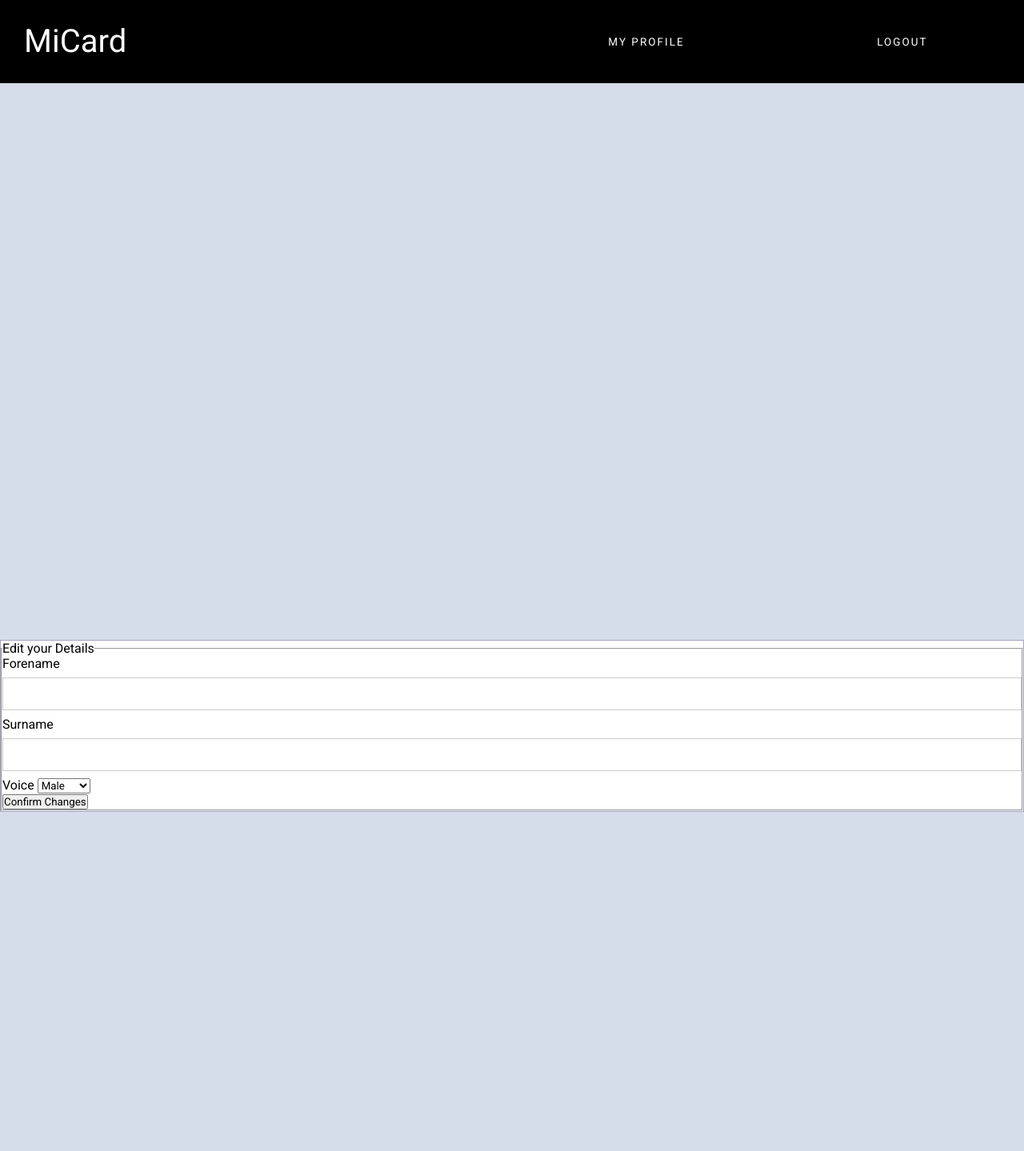
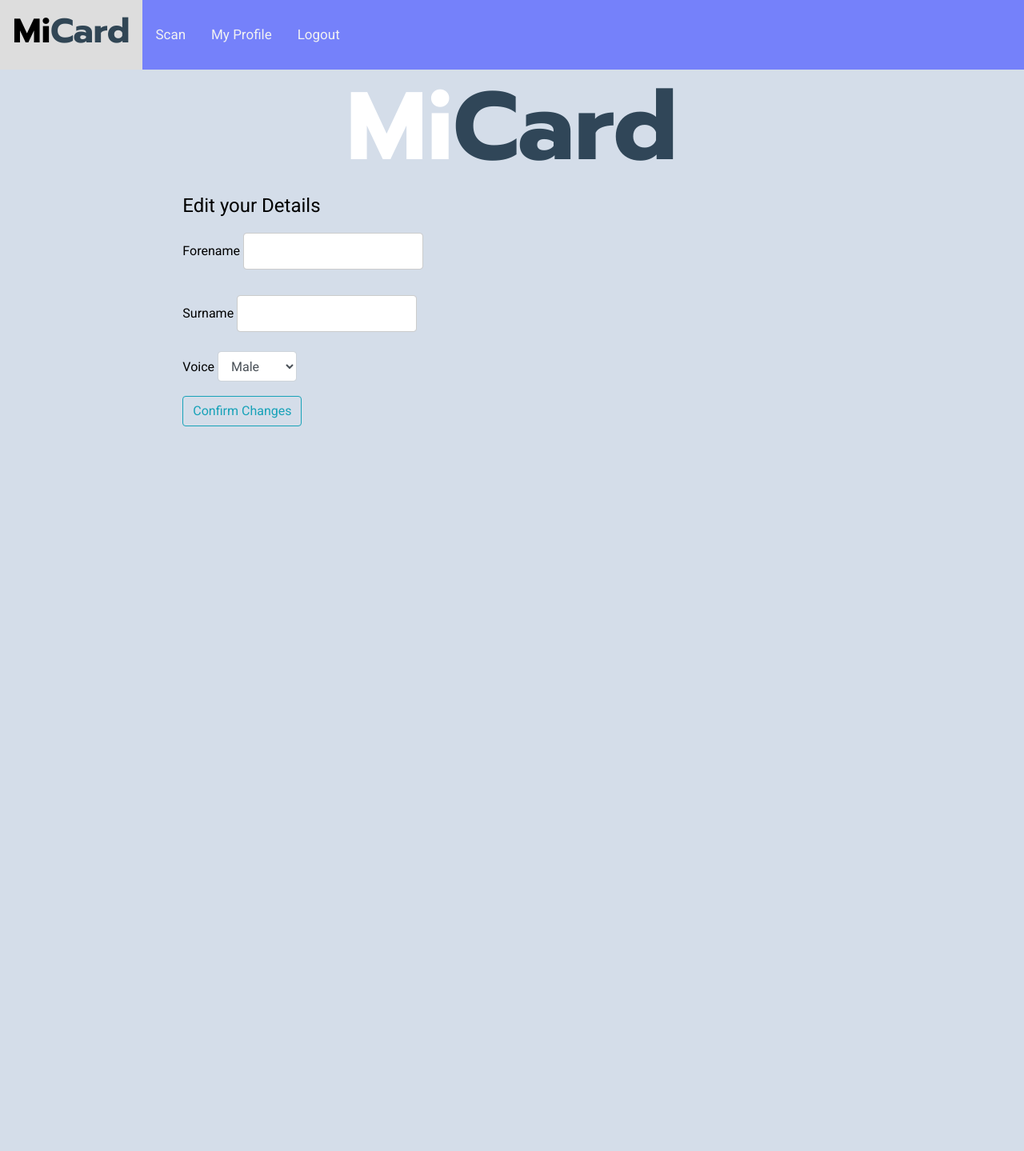
Before and after one commit to t-uddin/MiCard, a Flask app: page /editaccount/ in a window 1280 px wide. Shown: the top 1439 px of the page at 80% size. After the commit the page ends 533 px from the top, so only its background shows below. Run offline with Flask 2, Linux system fonts and the light colour scheme.

Commit message:
fix: changed navbar + fixed responsivity

```diff
--- a/app/static/css/laptop-responsive.css
+++ b/app/static/css/laptop-responsive.css
@@ -1,6 +1,17 @@
 @media (min-width: 901px) {
   body {
     grid-template-rows: 100vh 80vh 170vh 105vh 90vh 50vh;
+  }
+
+  .topnav {
+  background-color: #7581fa;
+  overflow: hidden;
+  display: flex;
+  align-items: center;
+}
+
+  .landing-page {
+      border: 80px solid transparent;
   }
 
   .landing-page > nav {
--- a/app/static/css/phone-responsive.css
+++ b/app/static/css/phone-responsive.css
@@ -1,4 +1,4 @@
-@media screen and (max-width: 300px) {
+@media screen and (max-width: 450px) {
 
 
     /* Change login form styles for span and cancel button on extra small screens */
@@ -12,4 +12,9 @@
 
 
 
+  .landing-page {
+      border: 20px solid transparent;
   }
+
+
+}
--- a/app/static/css/style.css
+++ b/app/static/css/style.css
@@ -1,9 +1,11 @@
 /* FONTS */
 
 @import url("https://fonts.googleapis.com/css2?family=Roboto&display=swap");
+@import url("https://fonts.googleapis.com/css2?family=Prompt:ital,wght@0,700;1,400&display=swap");
+@import url("https://fonts.googleapis.com/css2?family=Prompt:ital,wght@0,700;1,400&display=swap");
+
 
 /* GLOBAL STYLES */
-
 *,
 body {
   margin: 0;
@@ -13,11 +15,11 @@
   outline: none;
   color: inherit;
   font-family: "Roboto", sans-serif;
+    position: relative;
+  grid-template-rows: 1fr;
+  grid-template-columns: 1fr;
 }
 
-/*body {*/
-/*  max-height: 100%;*/
-/*}*/
 
 html {
   font-size: 1rem;
@@ -30,6 +32,7 @@
   --global-background-color: #c0bfff;
   --transition: all 0.5s;
 }
+
 
   body {
     height: auto;
@@ -44,24 +47,24 @@
   justify-content: space-around;
 }
 
-.nav {
-  position: relative;
-  left: 30px;
-  width: 100%;
-  justify-content: flex-start;
-  font-weight: normal;
-  font-size: 40px;
-  color: white;
-  z-index: 100 !important;
-}
+/*.nav {*/
+/*  position: relative;*/
+/*  left: 30px;*/
+/*  width: 100%;*/
+/*  justify-content: flex-start;*/
+/*  font-weight: normal;*/
+/*  font-size: 40px;*/
+/*  color: white;*/
+/*  z-index: 100 !important;*/
+/*}*/
 
-.grid, body
-   {
-    display: grid;
-    align-content: center;
-    justify-content: space-evenly;
-  /*overflow: hidden;*/
-  }
+/*.grid, body*/
+/*   {*/
+/*    display: grid;*/
+/*    align-content: center;*/
+/*    justify-content: space-evenly;*/
+/*  !*overflow: hidden;*!*/
+/*  }*/
 
 /*.grid*/
 /*   {*/
@@ -77,11 +80,11 @@
 /*    justify-content: space-evenly;*/
 /*  }*/
 
-.landing-page {
-  position: relative;
-  grid-template-rows: 1fr;
-  grid-template-columns: 1fr;
-}
+/*.landing-page {*/
+/*  position: relative;*/
+/*  grid-template-rows: 1fr;*/
+/*  grid-template-columns: 1fr;*/
+/*}*/
 
 .slide {
     position: static;
@@ -89,139 +92,96 @@
     width: 100%;
   }
 
-  .slide-text {
-    justify-items: center;
-  }
 
-  .slide-text > h1 {
-    font-weight: normal;
-    color: white;
-    text-align: center;
-font-family: 'Prompt', sans-serif;
-    font-size: 4em;
-  }
-
-  .slide-text > h1 > span,
-  .slide-text > h1 > b {
-    color: rgba(6, 32, 51, 0.8);
-font-family: 'Prompt', sans-serif;
-
-  }
-
-  .slide-text > p {
-    position: relative;
-    font-weight: normal;
-    font-size: 1rem;
-    letter-spacing: 1px;
-    color: rgba(15, 44, 45, 0.8);
-    width: 90%;
-    margin: 100px auto;
-    text-align: center;
-  }
-
-  .slide-text > p::before,
-  .slide-text > p::after {
-    position: absolute;
-    content: "";
-    height: 0.1vh;
-    width: 5vw;
-    content: "";
-    background-color: white;
-  }
-
-  .slide-text > p::before {
-    left: -3vw;
-  }
-
-  .slide-text > p::after {
-    right: -3vw;
-  }
+/* NAVBAR */
+/*nav {*/
+/*  position: fixed;*/
+/*  top: 0;*/
+/*  height: 13vh;*/
+/*  width: 100%;*/
+/*  background-color: #000000;*/
+/*  grid-template-rows: 0.99fr;*/
+/*  grid-template-columns: auto 10vw;*/
+/*  align-items: center;*/
+/*  overflow-y: hidden;*/
+/*  z-index: 9;*/
+/*  transition: var(--transition);*/
+/*  display: grid;*/
+/*  align-content: center;*/
+/*  justify-content: space-evenly;*/
 
 
-/* NAVBAR */
-.landing-page > nav {
-  position: fixed;
-  top: 0;
-  height: 13vh;
-  width: 100%;
-  background-color: #000000;
-  grid-template-rows: 0.99fr;
-  grid-template-columns: auto 10vw;
-  align-items: center;
-  overflow-y: hidden;
-  z-index: 9;
-  transition: var(--transition);
-}
+/*}*/
 
-.landing-page > nav > img {
-  width: 95%;
-}
+/*.landing-page > nav > img {*/
+/*  width: 95%;*/
+/*}*/
 
 
-.toggle-nav-buttons {
-    position: relative;
-    height: 50%;
-  }
+/*.toggle-nav-buttons {*/
+/*    position: relative;*/
+/*    height: 50%;*/
+/*  }*/
 
-  .toggle-nav-buttons > svg {
-    position: absolute;
-    fill: white;
-    opacity: 0;
-    visibility: hidden;
-  }
+/*  .toggle-nav-buttons > svg {*/
+/*    position: absolute;*/
+/*    fill: white;*/
+/*    opacity: 0;*/
+/*    visibility: hidden;*/
+/*  }*/
 
-  .toggle-nav-buttons > svg:nth-child(1) {
-    opacity: 1;
-    visibility: visible;
-  }
+/*  .toggle-nav-buttons > svg:nth-child(1) {*/
+/*    opacity: 1;*/
+/*    visibility: visible;*/
+/*  }*/
 
-  .nav-links {
-    position: absolute;
-    width: 100%;
-    top: 13vh;
-    background-color: #444444;
-    justify-content: flex-start;
-    opacity: 0;
-    visibility: hidden;
-    transition: var(--transition);
-    z-index:10;
-  }
+/*  .nav-links {*/
+/*    position: absolute;*/
+/*    width: 100%;*/
+/*    top: 13vh;*/
+/*    background-color: #444444;*/
+/*    justify-content: flex-start;*/
+/*    opacity: 0;*/
+/*    visibility: hidden;*/
+/*    transition: var(--transition);*/
+/*    z-index:10;*/
+/*  }*/
 
-  .links {
-    position: relative;
-    padding-left: 10px;
-    text-transform: uppercase;
-    font-weight: normal;
-    font-size: 12px;
-    color: white;
-    letter-spacing: 1.3px;
-    cursor: pointer;
-  }
+/*  .links {*/
+/*    position: relative;*/
+/*    padding-left: 10px;*/
+/*    text-transform: uppercase;*/
+/*    font-weight: normal;*/
+/*    font-size: 12px;*/
+/*    color: white;*/
+/*    letter-spacing: 1.3px;*/
+/*    cursor: pointer;*/
+/*  }*/
 
-  .links::after {
-    position: absolute;
-    content: "";
-    height: 0.03vh;
-    width: 95vw;
-    bottom: 2vh;
-    left: 2vw;
-    background-color: #444444;
-    opacity: 0;
-    visibility: hidden;
-    transition: var(--transition);
-  }
+/*  .links::after {*/
+/*    position: absolute;*/
+/*    content: "";*/
+/*    height: 0.03vh;*/
+/*    width: 95vw;*/
+/*    bottom: 2vh;*/
+/*    left: 2vw;*/
+/*    background-color: #444444;*/
+/*    opacity: 0;*/
+/*    visibility: hidden;*/
+/*    transition: var(--transition);*/
+/*  }*/
 
-  .links:hover::after {
-    opacity: 1;
-    visibility: visible;
-    bottom: -2vh;
-    transition: var(--transition);
-    cursor: pointer;
-  }
+/*  .links:hover::after {*/
+/*    opacity: 1;*/
+/*    visibility: visible;*/
+/*    bottom: -2vh;*/
+/*    transition: var(--transition);*/
+/*    cursor: pointer;*/
+/*  }*/
 
-  .nav-links-web {
-    display: none;
-  }
+/*  .nav-links-web {*/
+/*    display: none;*/
+/*  }*/
 
 .landing-header {
   position: relative;
@@ -230,20 +190,28 @@
 
   /* LOGIN FORM */
 form {
-    border: 1px solid #A5A5C4;
-    background-color: white;
+    /*border: 1px solid #A5A5C4;*/
+    /*background-color: white;*/
   }
 
   /* Full-width inputs */
   input[type=text], input[type=password] {
-    width: 100%;
-    padding: 12px 20px;
+    width: auto;
+    padding: 10px 20px;
     margin: 8px 0;
     display: inline-block;
     border: 1px solid #ccc;
     box-sizing: border-box;
   }
 
+  main .form-control
+{
+     /*center form controls */
+    display: inline-block;
+
+     /*override Bootstrap's 100% width for form controls */
+    width: auto;
+}
   /* Set a style for all buttons */
   button {
     background-color: #8174B2;
@@ -280,10 +248,157 @@
 
 
 
-/*  Logo */
-.brand
+
+
+
+/* NAVBAR */
+/* Add a black background color to the top navigation */
+.topnav {
+  background-color: #7581fa;
+  overflow: hidden;
+}
+
+/* Style the links inside the navigation bar */
+.topnav a {
+  float: left;
+  display: block;
+  color: #f2f2f2;
+  text-align: center;
+  padding: 14px 16px;
+  text-decoration: none;
+  font-size: 17px;
+}
+
+/* Change the color of links on hover */
+.topnav a:hover {
+  background-color: #ddd;
+  color: black;
+}
+
+/* Add an active class to highlight the current page */
+.topnav a.active {
+  background-color: #04AA6D;
+  color: white;
+}
+
+/* Hide the link that should open and close the topnav on small screens */
+.topnav .icon {
+  display: none;
+}
+
+
+/* When the screen is less than 600 pixels wide, hide all links, except for the first one ("Home"). Show the link that contains should open and close the topnav (.icon) */
+@media screen and (max-width: 600px) {
+  .topnav a:not(:first-child) {display: none;}
+  .topnav a.icon {
+    /*float: right;*/
+    display: block;
+    position: absolute;
+    right: 0;
+    top: 0;
+  }
+}
+
+/* The "responsive" class is added to the topnav with JavaScript when the user clicks on the icon. This class makes the topnav look good on small screens (display the links vertically instead of horizontally) */
+@media screen and (max-width: 600px) {
+  .topnav.responsive {position: relative;}
+  .topnav.responsive a.icon {
+    position: absolute;
+    right: 0;
+    top: 0;
+
+  }
+  .topnav.responsive a {
+    float: none;
+    display: block;
+    text-align: left;
+  }
+}
+
+.nav-links {
+  display: inline;
+  float: left;
+  display: block;
+  color: white;
+  text-align: center;
+  padding: 16px 16px;
+  text-decoration: none;
+}
+
+/* LOGO */
+.brand, .brand-nav
 {
-    /* size for brand */
-    font-family: 'Bebas Neue', cursive;
-    font-size: 3em;
+    font-weight: normal;
+    color: white;
+    text-align: center;
+    font-family: 'Prompt', sans-serif;
+    justify-items: center;
+  }
+
+.brand{
+      font-size: 3em;
 }
+
+  .brand-nav > h1 {
+    text-align: center;
+    font-family: 'Prompt', sans-serif;
+    font-size: 2.5em;
+  }
+
+  .brand > h1 {
+    text-align: center;
+    font-family: 'Prompt', sans-serif;
+    font-size: 2.5em;
+  }
+
+  .brand-nav > h1 > b {
+    color: rgba(6, 32, 51, 0.8);
+    font-family: 'Prompt', sans-serif;
+  }
+
+  .brand > h1 > b {
+      color: rgba(6, 32, 51, 0.8);
+  font-family: 'Prompt', sans-serif;
+    }
+
+  .brand > p {
+    position: relative;
+    font-weight: normal;
+    font-size: 1rem;
+    letter-spacing: 1px;
+    color: rgba(15, 44, 45, 0.8);
+    width: 90%;
+    margin: 100px auto;
+    text-align: center;
+  }
+
+  .brand > p::before,
+  .brand > p::after {
+    position: absolute;
+    content: "";
+    height: 0.1vh;
+    width: 5vw;
+    content: "";
+    background-color: white;
+  }
+
+  .brand > p::before {
+    left: -3vw;
+  }
+
+  .brand > p::after {
+    right: -3vw;
+  }
+
+  /*index page*/
+
+.btn-info {
+  background-color: #7581fa;
+}
+
+.btn-info:hover {
+  background-color: #3e4ef8;
+}
+
+
+/* login page */
--- a/app/static/js/navbar.js
+++ b/app/static/js/navbar.js
@@ -1,116 +1,126 @@
+//
+// // NAVBAR
+// $(window).on("scroll", () => {
+//   if ($(window).scrollTop()) {
+//     $("section>nav").css({
+//       backgroundImage:
+//         "linear-gradient(rgba(0, 0, 0, 0.5),rgba(0, 0, 0,0.5))",
+//       transition: "all 0.5s",
+//     });
+//   } else {
+//     $("section>nav").css({
+//       backgroundImage:
+//         "linear-gradient(rgba(0, 0, 0, 0.8),rgba(0, 0, 0, 0.8))",
+//       transition: "all 0.5s",
+//     });
+//   }
+// });
+//
+// $(".toggle-nav-buttons>svg:nth-child(1)").on("click", () => {
+//   $(".nav-links").css({
+//     height: "43vh",
+//     opacity: "1",
+//     visibility: "visible",
+//     transform: "scaleY(1)",
+//     transformOrigin: "top",
+//     zIndex: "2",
+//     transition: "all 0.5s",
+//   });
+//   $(".landing-page>nav").css({
+//     overflowY: "visible",
+//     borderBottom: "1px solid white",
+//   });
+//   $(".toggle-nav-buttons>svg:nth-child(1)").css({
+//     opacity: "0",
+//     visibility: "hidden",
+//   });
+//   $(".toggle-nav-buttons>svg:nth-child(2)").css({
+//     opacity: "1",
+//     visibility: "visible",
+//   });
+// });
+//
+// $(".toggle-nav-buttons>svg:nth-child(2)").on("click", () => {
+//   $(".nav-links").css({
+//     height: "0vh",
+//     opacity: "0",
+//     visibility: "hidden",
+//     transform: "scaleY(0)",
+//     transformOrigin: "top",
+//     zIndex: "-9",
+//     transition: "all 0.5s",
+//   });
+//   $(".landing-page>nav").css({
+//     overflowY: "hidden",
+//     borderBottom: "none",
+//   });
+//   $(".toggle-nav-buttons>svg:nth-child(2)").css({
+//     opacity: "0",
+//     visibility: "hidden",
+//   });
+//   $(".toggle-nav-buttons>svg:nth-child(1)").css({
+//     opacity: "1",
+//     visibility: "visible",
+//   });
+// });
+//
+// $(".slide-1-btn").on("click", () => {
+//   $(".slide-1-btn").css({
+//     backgroundColor: "white",
+//     border: "none",
+//   });
+//   $(".slide-2-btn").css({
+//     backgroundColor: "transparent",
+//     border: "1px solid white",
+//   });
+//   $(".slide-2").css({
+//     transform: "translateX(100%)",
+//   });
+//   $(".slide-1").css({
+//     transform: "translateX(0%)",
+//   });
+// });
+//
+// $(".slide-2-btn").on("click", () => {
+//   $(".slide-2-btn").css({
+//     backgroundColor: "white",
+//     border: "none",
+//   });
+//   $(".slide-1-btn").css({
+//     backgroundColor: "transparent",
+//     border: "1px solid white",
+//   });
+//   $(".slide-1").css({
+//     transform: "translateX(-100%)",
+//   });
+//   $(".slide-2").css({
+//     transform: "translateX(0%)",
+//   });
+// });
+//
+// $(".count").each(function () {
+//   $(this)
+//     .prop("Counter", 0)
+//     .animate(
+//       {
+//         Counter: $(this).text(),
+//       },
+//       {
+//         duration: 4000,
+//         easing: "swing",
+//         step: function (now) {
+//           $(this).text(Math.ceil(now));
+//         },
+//       }
+//     );
+// });
 
-// NAVBAR
-$(window).on("scroll", () => {
-  if ($(window).scrollTop()) {
-    $("section>nav").css({
-      backgroundImage:
-        "linear-gradient(rgba(0, 0, 0, 0.5),rgba(0, 0, 0,0.5))",
-      transition: "all 0.5s",
-    });
+/* Toggle between adding and removing the "responsive" class to topnav when the user clicks on the icon */
+function myFunction() {
+  var x = document.getElementById("myTopnav");
+  if (x.className === "topnav") {
+    x.className += " responsive";
   } else {
-    $("section>nav").css({
-      backgroundImage:
-        "linear-gradient(rgba(0, 0, 0, 0.8),rgba(0, 0, 0, 0.8))",
-      transition: "all 0.5s",
-    });
+    x.className = "topnav";
   }
-});
-
-$(".toggle-nav-buttons>svg:nth-child(1)").on("click", () => {
-  $(".nav-links").css({
-    height: "43vh",
-    opacity: "1",
-    visibility: "visible",
-    transform: "scaleY(1)",
-    transformOrigin: "top",
-    zIndex: "2",
-    transition: "all 0.5s",
-  });
-  $(".landing-page>nav").css({
-    overflowY: "visible",
-    borderBottom: "1px solid white",
-  });
-  $(".toggle-nav-buttons>svg:nth-child(1)").css({
-    opacity: "0",
-    visibility: "hidden",
-  });
-  $(".toggle-nav-buttons>svg:nth-child(2)").css({
-    opacity: "1",
-    visibility: "visible",
-  });
-});
-
-$(".toggle-nav-buttons>svg:nth-child(2)").on("click", () => {
-  $(".nav-links").css({
-    height: "0vh",
-    opacity: "0",
-    visibility: "hidden",
-    transform: "scaleY(0)",
-    transformOrigin: "top",
-    zIndex: "-9",
-    transition: "all 0.5s",
-  });
-  $(".landing-page>nav").css({
-    overflowY: "hidden",
-    borderBottom: "none",
-  });
-  $(".toggle-nav-buttons>svg:nth-child(2)").css({
-    opacity: "0",
-    visibility: "hidden",
-  });
-  $(".toggle-nav-buttons>svg:nth-child(1)").css({
-    opacity: "1",
-    visibility: "visible",
-  });
-});
-
-$(".slide-1-btn").on("click", () => {
-  $(".slide-1-btn").css({
-    backgroundColor: "white",
-    border: "none",
-  });
-  $(".slide-2-btn").css({
-    backgroundColor: "transparent",
-    border: "1px solid white",
-  });
-  $(".slide-2").css({
-    transform: "translateX(100%)",
-  });
-  $(".slide-1").css({
-    transform: "translateX(0%)",
-  });
-});
-
-$(".slide-2-btn").on("click", () => {
-  $(".slide-2-btn").css({
-    backgroundColor: "white",
-    border: "none",
-  });
-  $(".slide-1-btn").css({
-    backgroundColor: "transparent",
-    border: "1px solid white",
-  });
-  $(".slide-1").css({
-    transform: "translateX(-100%)",
-  });
-  $(".slide-2").css({
-    transform: "translateX(0%)",
-  });
-});
-
-$(".count").each(function () {
-  $(this)
-    .prop("Counter", 0)
-    .animate(
-      {
-        Counter: $(this).text(),
-      },
-      {
-        duration: 4000,
-        easing: "swing",
-        step: function (now) {
-          $(this).text(Math.ceil(now));
-        },
-      }
-    );
-});
+}
--- a/app/templates/layout.html
+++ b/app/templates/layout.html
@@ -1,17 +1,30 @@
 <!DOCTYPE html>
 <html lang="en">
 <head>
+    <!-- Required meta tags -->
     <meta charset="UTF-8">
-    <meta name="viewport" content="width=device-width, initial-scale=1.0">
+    <meta name="viewport" content="width=device-width, initial-scale=1, maximum-scale=1, minimum-scale=1, user-scalable=no, minimal-ui">
+    <meta name="description" content="" />
+    <meta name="keywords" content="" />
+
+    <!-- Allow web app to be run in full-screen mode. -->
+    <meta name="apple-mobile-web-app-capable"
+    content="yes">
+
+    <!-- Configure the status bar. -->
+    <meta name="apple-mobile-web-app-status-bar-style"
+    content="black">
+
+    <!-- Styles -->
+    <link rel="stylesheet" href="https://cdn.jsdelivr.net/npm/bootstrap@4.0.0/dist/css/bootstrap.min.css" integrity="sha384-Gn5384xqQ1aoWXA+058RXPxPg6fy4IWvTNh0E263XmFcJlSAwiGgFAW/dAiS6JXm" crossorigin="anonymous">
     <link rel="stylesheet" href="../static/css/style.css">
     <link rel="stylesheet" href="../static/css/mini-tablet-responsive.css">
     <link rel="stylesheet" href="../static/css/tablet-responsive.css">
-    <link rel="stylesheet" href="../static/css/small-laptop-responsive.css">
     <link rel="stylesheet" href="../static/css/laptop-responsive.css">
     <link rel="stylesheet" href="../static/css/phone-responsive.css">
-<link href="https://fonts.googleapis.com/css2?family=Prompt:ital,wght@0,700;1,400&display=swap" rel="stylesheet">
-<!--    add bootstrap and js-->
 
+    <!-- hamburger icon -->
+    <link rel="stylesheet" href="https://cdnjs.cloudflare.com/ajax/libs/font-awesome/4.7.0/css/font-awesome.min.css">
 
     {% if title %}
         <title>MiCard {{ title }}</title>
@@ -24,36 +37,21 @@
 
 <body>
 <!--Navbar-->
-<header>
-        <section class="landing-page">
-{#        <section class="landing-page">#}
+    <header>
+    <div class="topnav" id="myTopnav">
+        <a class="brand-nav" href="../home"><h1>Mi<b>Card</b><br></h1></a>
+        <a class="nav-links" href="../ar">Scan</a>
+        <a class="nav-links" href="TODO">My Profile</a>
+        <a class="nav-links" href="TODO">Logout</a>
+        <a href="javascript:void(0);" class="icon" onclick="myFunction()">
+            <i class="fa fa-bars"></i>
+        </a>
+    </div>
+    </header>
 
-        <nav class="grid">
-<!--            <img src="./img/logo.png" alt="" class="logo">-->
-            <h1 class="nav">MiCard</h1>
-            <span class="toggle-nav-buttons flex">
-                <svg width="24" height="24" viewBox="0 0 1000 1000" xmlns="http://www.w3.org/2000/svg">
-                    <path
-                        d="M 200 688C 200 688 800 688 800 688C 823 687 844 699 855 718C 866 738 866 762 855 782C 844 801 823 813 800 812C 800 812 200 812 200 812C 177 813 156 801 145 782C 134 762 134 738 145 718C 156 699 177 687 200 688C 200 688 200 688 200 688M 200 437C 200 437 800 437 800 437C 823 437 844 449 855 468C 866 488 866 512 855 532C 844 551 823 563 800 563C 800 563 200 563 200 563C 177 563 156 551 145 532C 134 512 134 488 145 468C 156 449 177 437 200 437C 200 437 200 437 200 437M 200 188C 200 188 800 188 800 188C 823 187 844 199 855 218C 866 238 866 262 855 282C 844 301 823 313 800 312C 800 312 200 312 200 312C 177 313 156 301 145 282C 134 262 134 238 145 218C 156 199 177 187 200 188C 200 188 200 188 200 188" />
-                </svg>
-                <svg width="24" height="24" viewBox="0 0 1000 1000" xmlns="http://www.w3.org/2000/svg">
-                    <path
-                        d=" M 300 262C 310 262 319 266 327 273C 327 273 500 447 500 447C 500 447 673 273 673 273C 680 266 690 262 699 262C 715 262 729 271 735 285C 741 299 738 316 727 327C 727 327 553 500 553 500C 553 500 727 673 727 673C 736 683 740 697 737 710C 733 723 723 733 710 737C 697 740 683 736 673 727C 673 727 500 553 500 553C 500 553 327 727 327 727C 317 736 303 740 290 737C 277 733 267 723 263 710C 260 697 264 683 273 673C 273 673 447 500 447 500C 447 500 273 327 273 327C 263 316 259 300 265 286C 271 271 284 262 300 262C 300 262 300 262 300 262" />
-                </svg>
-            </span>
-            <!-- nav links -->
-            <ul class="nav-links grid">
-                <li class="links">My Profile</li>
-                <li class="links">Logout</li>
-
-            </ul>
-            <ol class="nav-links-web flex">
-                <li class="links-web">My Profile</li>
-                <li class="links-web">Logout</li>
-            </ol>
-        </nav>
-        </section>
-</header>
+            <div class="brand">
+                <h1 class="">Mi<b>Card</b><br></h1>
+            </div>
 
 <main class="container-fluid">
     <div class="row">
@@ -65,7 +63,7 @@
         <div class="col-md-2"></div>
     </div>
 </main>
-
-
+    <script src="https://code.jquery.com/jquery-3.5.1.min.js"></script>
+    <script src="../static/js/navbar.js"></script>
 </body>
 </html>
```
